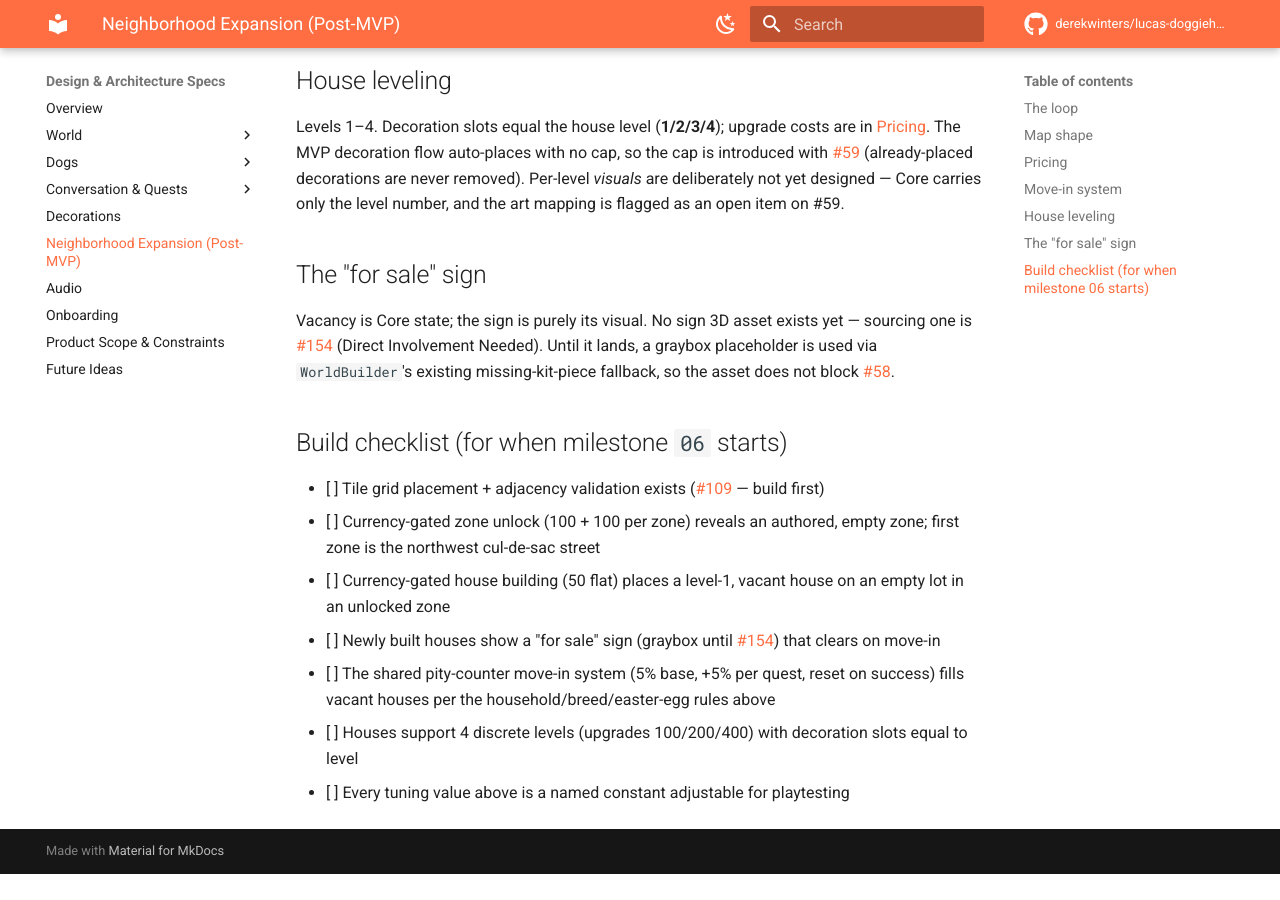
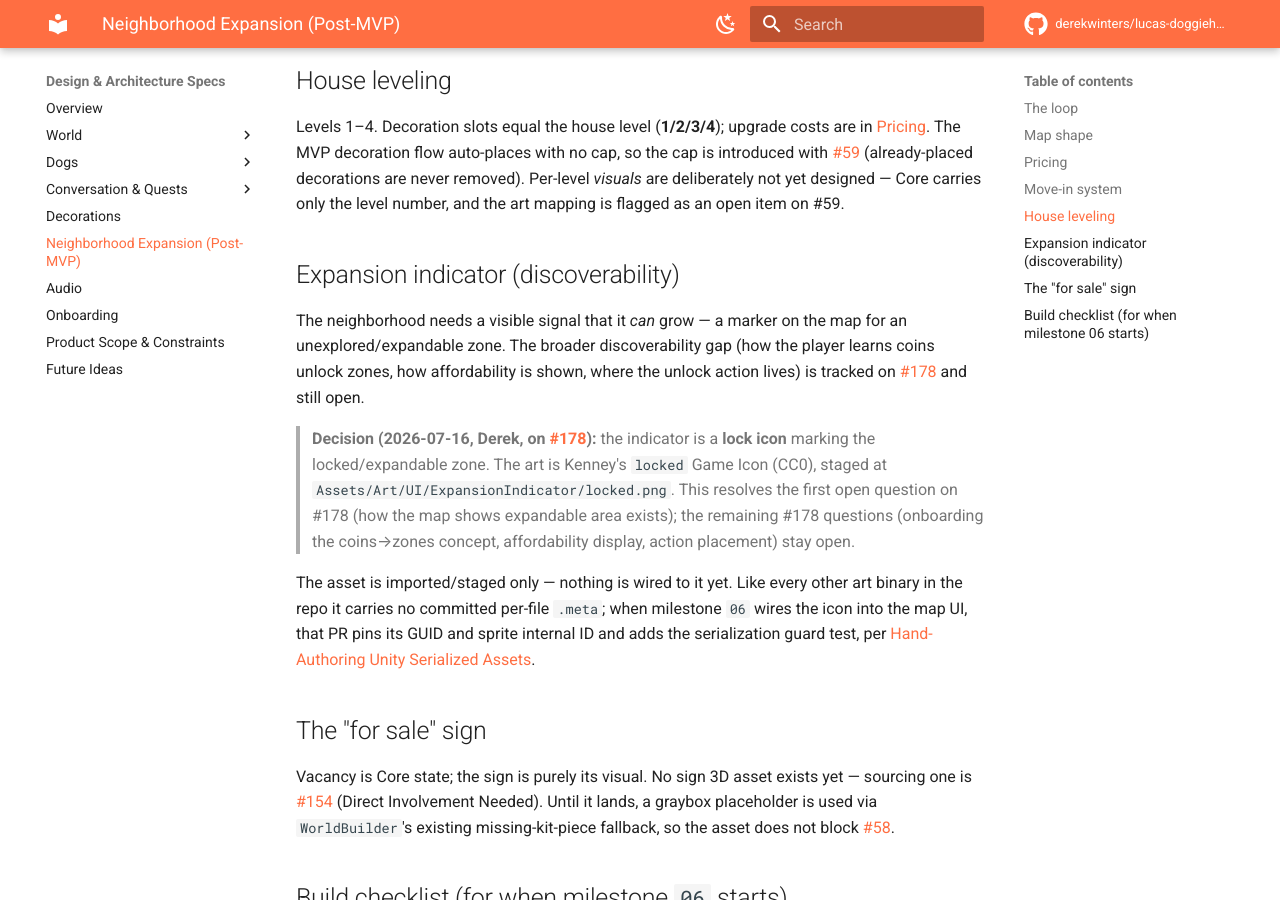
Before and after one commit to derekwinters/lucas-doggiehood, an MkDocs documentation site: the page built from docs/specs/expansion.md, in a window 1280 px wide and 900 px high, scrolled down 2199 px. Built offline with MkDocs 1.6.1 and Material for MkDocs 9.7.7, drawn with Linux system fonts in a browser that asks for light colours; comment, search, counter and statistics services are not loaded; the version menu is left out; before the commit the page ends 3073 px from its top, so only the background shows below that.

Commit message:
feat(expansion): stage lock-icon map-expansion indicator (#183)
Import Kenney's CC0 "locked" Game Icon as the chosen map-expansion
indicator and record the decision, resolving the first open design
question on #178 (how the map signals that an expandable zone exists).

- Add Assets/Art/UI/ExpansionIndicator/locked.png (100x100, Black) plus
  committed folder .meta files. No per-file .meta / GUID pin yet: the
  asset is staged only and nothing references it, so pinning + the
  serialization guard test are deferred to the milestone 06 wiring PR
  per docs/engineering/unity-serialization.md.
- Credit the icon in THIRD_PARTY_NOTICES.md (CC0).
- Record the decision in docs/specs/expansion.md.

Refs #178. Part of #55.


Claude-Session: https://claude.ai/code/session_01P3X8fL91Aa1e3LpP41Yae2

Co-authored-by: Claude <noreply@anthropic.com>

```diff
--- a/docs/specs/expansion.md
+++ b/docs/specs/expansion.md
@@ -46,6 +46,14 @@ The tile-grid placement/adjacency system this all sits on is [#109](https://gith
 
 Levels 1–4. Decoration slots equal the house level (**1/2/3/4**); upgrade costs are in [Pricing](#pricing). The MVP decoration flow auto-places with no cap, so the cap is introduced with [#59](https://github.com/derekwinters/lucas-doggiehood/issues/59) (already-placed decorations are never removed). Per-level *visuals* are deliberately not yet designed — Core carries only the level number, and the art mapping is flagged as an open item on #59.
 
+## Expansion indicator (discoverability)
+
+The neighborhood needs a visible signal that it *can* grow — a marker on the map for an unexplored/expandable zone. The broader discoverability gap (how the player learns coins unlock zones, how affordability is shown, where the unlock action lives) is tracked on [#178](https://github.com/derekwinters/lucas-doggiehood/issues/178) and still open.
+
+> **Decision (2026-07-16, Derek, on [#178](https://github.com/derekwinters/lucas-doggiehood/issues/178)):** the indicator is a **lock icon** marking the locked/expandable zone. The art is Kenney's `locked` Game Icon (CC0), staged at `Assets/Art/UI/ExpansionIndicator/locked.png`. This resolves the first open question on #178 (how the map shows expandable area exists); the remaining #178 questions (onboarding the coins→zones concept, affordability display, action placement) stay open.
+
+The asset is imported/staged only — nothing is wired to it yet. Like every other art binary in the repo it carries no committed per-file `.meta`; when milestone `06` wires the icon into the map UI, that PR pins its GUID and sprite internal ID and adds the serialization guard test, per [Hand-Authoring Unity Serialized Assets](../engineering/unity-serialization.md).
+
 ## The "for sale" sign
 
 Vacancy is Core state; the sign is purely its visual. No sign 3D asset exists yet — sourcing one is [#154](https://github.com/derekwinters/lucas-doggiehood/issues/154) (Direct Involvement Needed). Until it lands, a graybox placeholder is used via `WorldBuilder`'s existing missing-kit-piece fallback, so the asset does not block [#58](https://github.com/derekwinters/lucas-doggiehood/issues/58).
```
Also changed, not shown: THIRD_PARTY_NOTICES.md (+19 -0 lines), Assets/Art/UI/ExpansionIndicator/locked.png (added), 2 other files.
